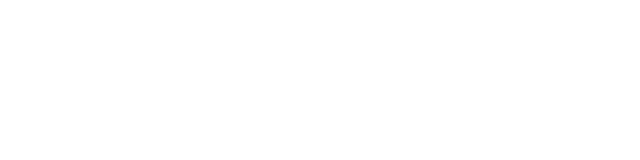
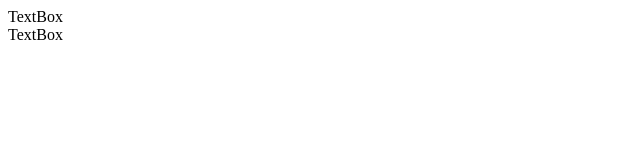
Before and after one commit to oaat9309/Google-Translate-App, a React (Create React App) app: page / in a window 1280 px wide. Shown: the top 160 px of the page, without its empty margins (0-640 px from the left). Built offline with nearby package versions, Linux system fonts and the light colour scheme.

Commit message:
feat: Components Imported (04.19)

```diff
--- a/src/App.js
+++ b/src/App.js
@@ -1,7 +1,15 @@
-import "./App.css";
+import Arrows from "./components/Arrows";
+import TextBox from "./components/TextBox";
+import Button from "./components/Button";
+import Modal from "./components/Modal";
 
 function App() {
-  return <div className="App"></div>;
+  return (
+    <div className="app">
+      <TextBox style="input" />
+      <TextBox style="output" />
+    </div>
+  );
 }
 
 export default App;
```
